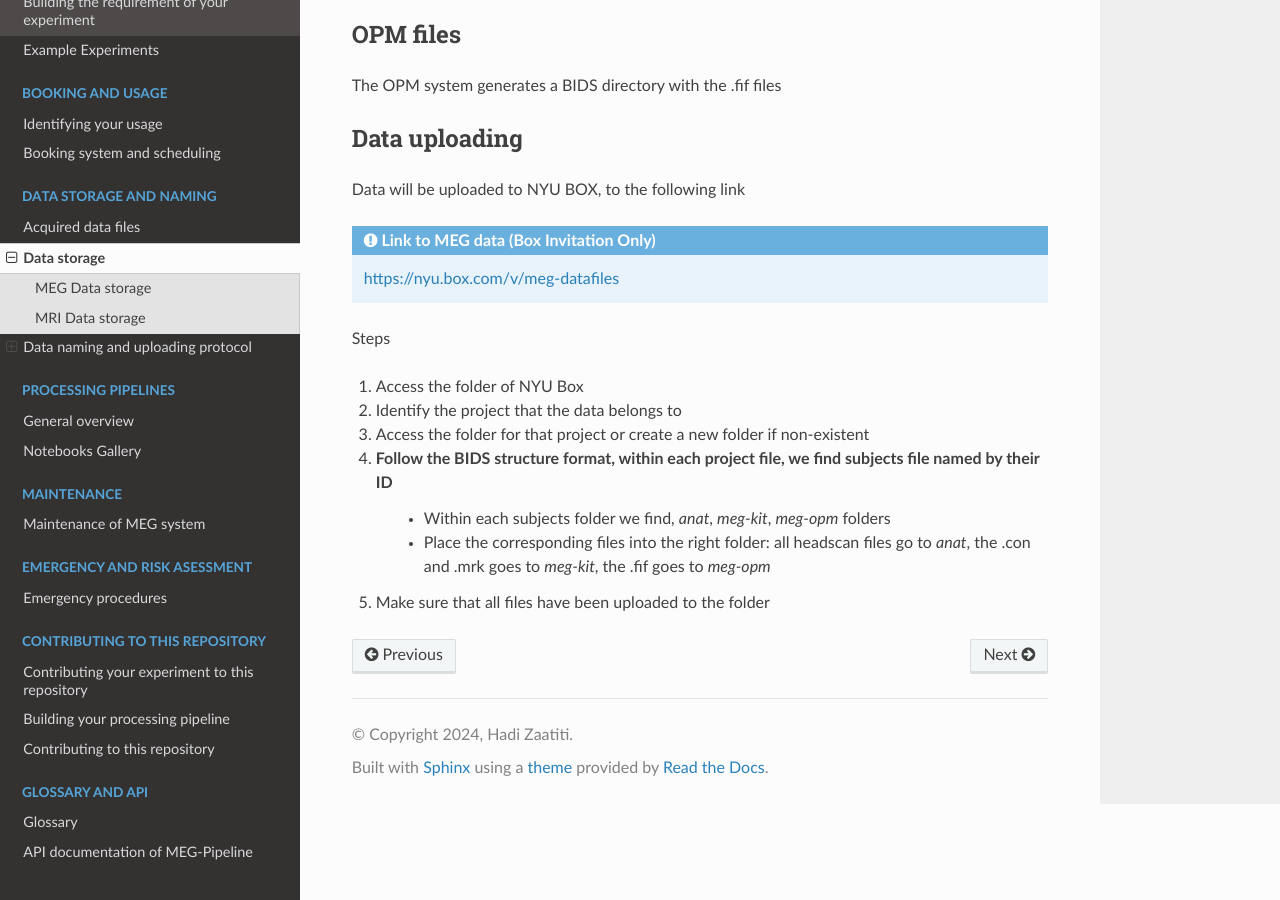
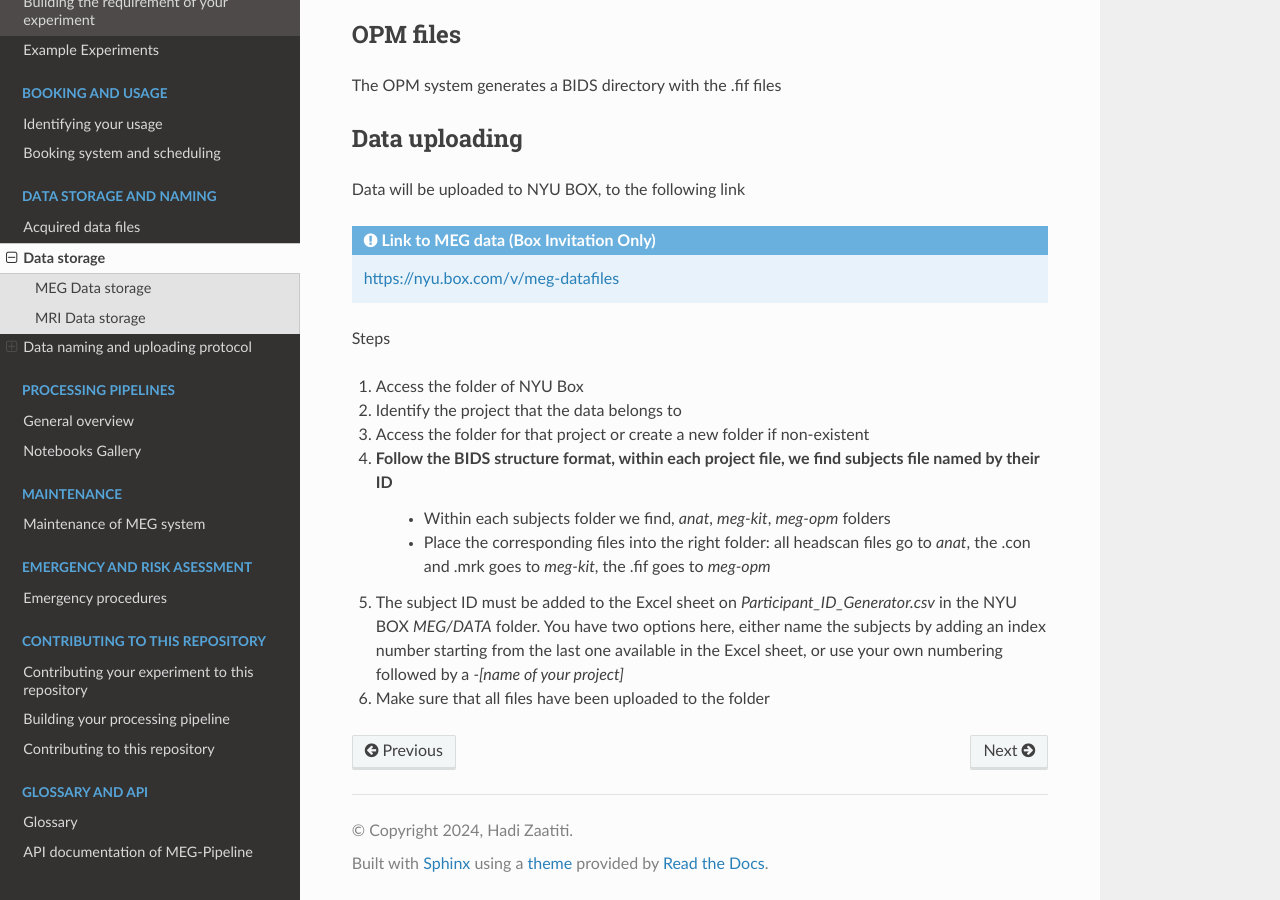
Before and after one commit to hzaatiti-NYU/meg-pipeline, a Sphinx documentation site: the page built from docs/source/4-data/2-datastorage.rst, in a window 1280 px wide and 900 px high, scrolled down 2022 px. Built offline with Sphinx 7.4.7 and the Read the Docs theme 2.0.0, drawn with Linux system fonts in a browser that asks for light colours; pages that are not in the unit, such as notebooks, are missing from menus.

Commit message:
fix gallery

```diff
--- a/docs/source/4-data/2-datastorage.rst
+++ b/docs/source/4-data/2-datastorage.rst
@@ -88,5 +88,7 @@ Steps
 #. Follow the BIDS structure format, within each project file, we find subjects file named by their ID
     * Within each subjects folder we find, *anat*, *meg-kit*, *meg-opm* folders
     * Place the corresponding files into the right folder: all headscan files go to *anat*, the .con and .mrk goes to *meg-kit*, the .fif goes to *meg-opm*
+#. The subject ID must be added to the Excel sheet on `Participant_ID_Generator.csv` in the NYU BOX `MEG/DATA` folder. You have two options here, either name the subjects by adding an index number starting from the last one available in the Excel sheet, or use your own numbering followed by a `-[name of your project]`
+
 
 #. Make sure that all files have been uploaded to the folder
--- a/docs/source/6-maintenance/maintenance.rst
+++ b/docs/source/6-maintenance/maintenance.rst
@@ -54,6 +54,7 @@ Helium refill process
 - Hadi will confirm the needs by replying and putting Osama, Bijoy, Neelima and Nyavili Miyanda (vili.mulemba@nyu.edu) in copy
 - Nileema will schedule with Bijoy the delivery of the tanks
 - Bijoy will schedule the Helium refilling as necessary
+- When a new PO is needed to cover for the dewar costs, issue one using the CTP Requisition form then inform Jinna
 
 
 The ATL tank (QD recovery system) will be used to refill the dewar. However, when the tanks inside ATL room are full, we need to evacuate some Helium into the lab
```
